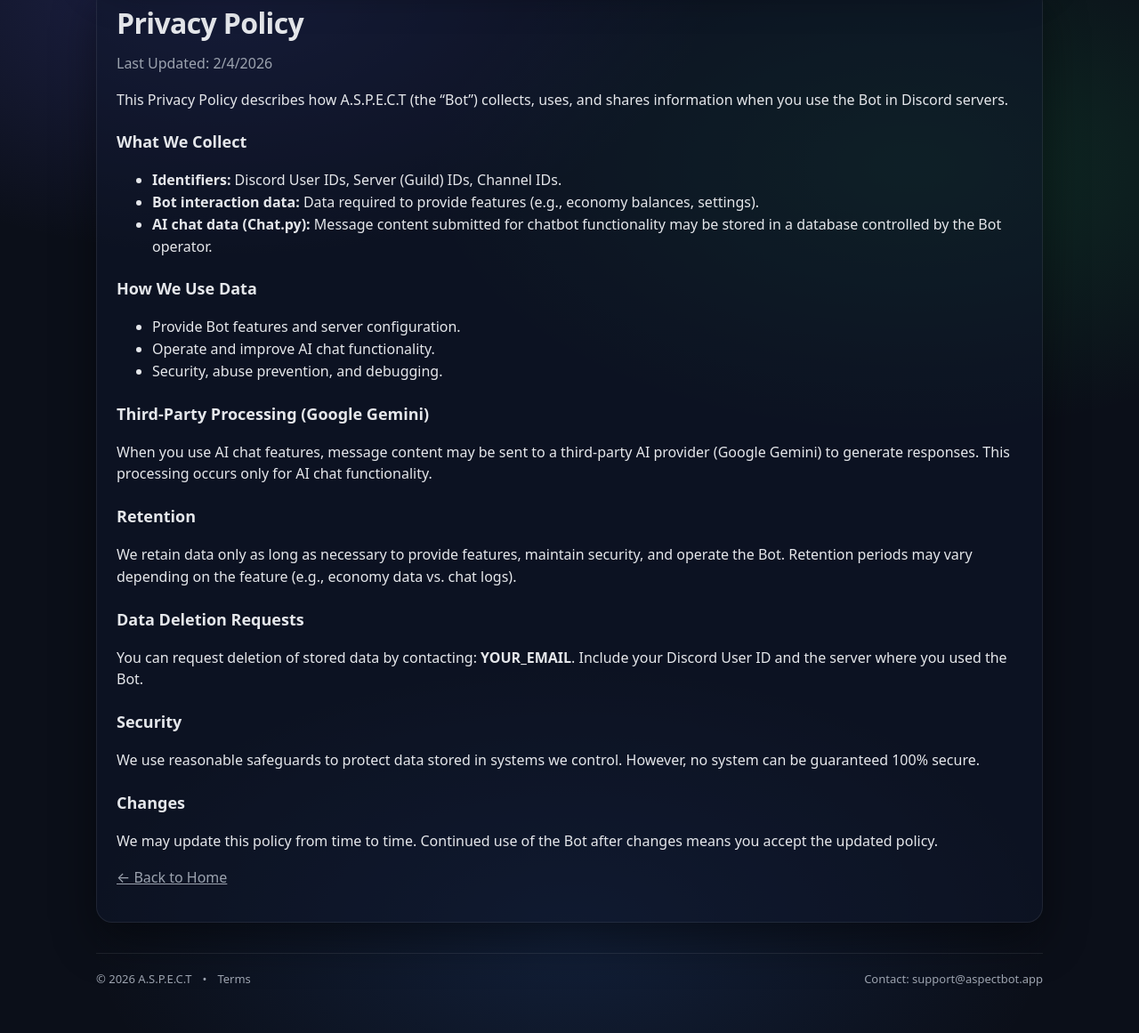
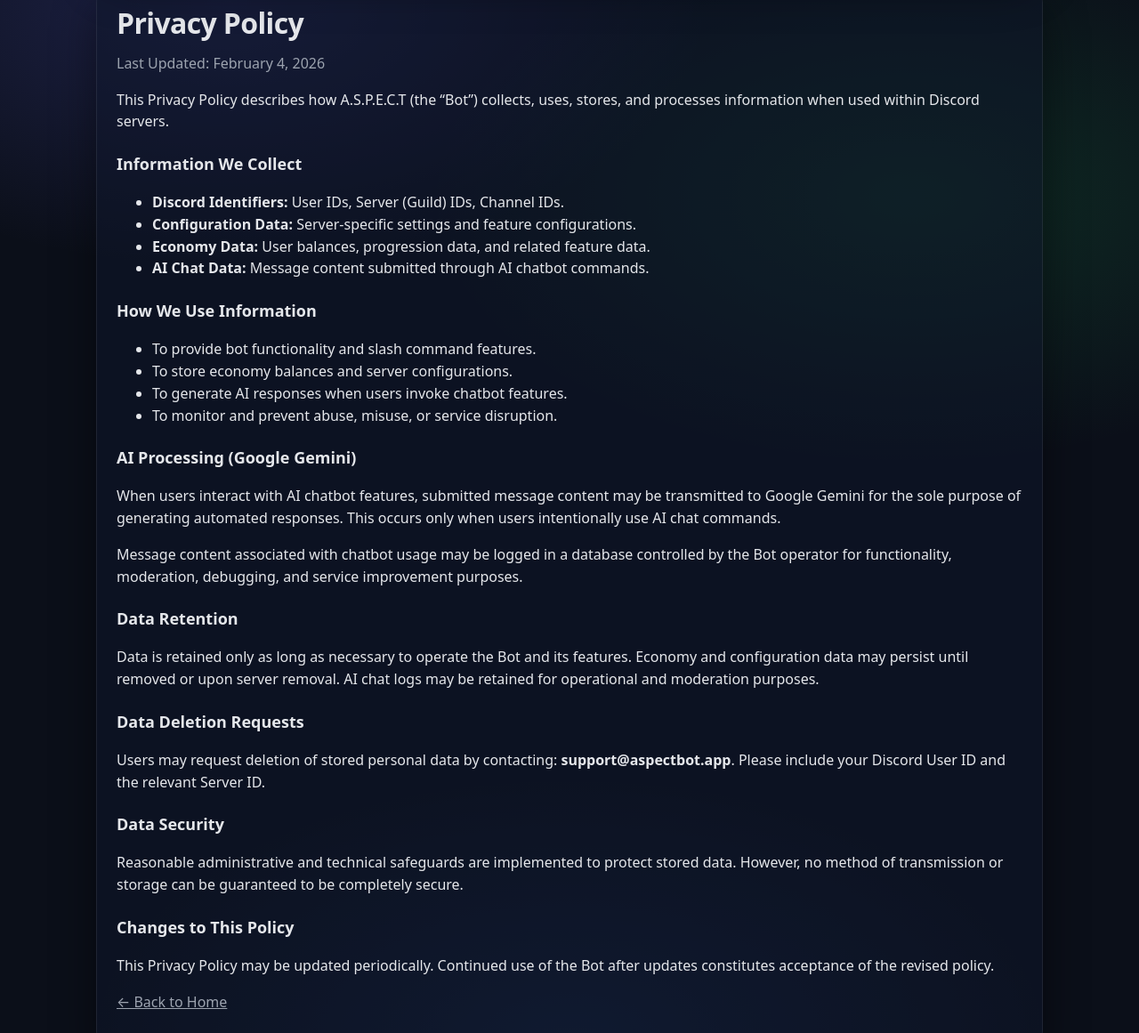
Before and after one commit to AspectOV/discordbotdash, a website: page public/privacy/index.html in a window 1280 px wide. Shown: the part 145-1306 px from the top of the page at 89% size. Drawn offline with Linux system fonts and the light colour scheme.

Commit message:
Update privacy and terms pages with support email and improved policy wording

```diff
--- a/public/privacy/index.html
+++ b/public/privacy/index.html
@@ -10,7 +10,7 @@
   <div class="wrap">
     <div class="nav">
       <a class="brand" href="/">
-        <div class="logo" aria-hidden="true"></div>
+        <div class="logo"></div>
         <div>
           <strong>A.S.P.E.C.T</strong><br/>
           <span style="font-size:12px;color:var(--muted)">Privacy Policy</span>
@@ -24,54 +24,66 @@
 
     <div class="page">
       <h1>Privacy Policy</h1>
-      <p class="muted">Last Updated: 2/4/2026</p>
+      <p class="muted">Last Updated: February 4, 2026</p>
 
       <p>
-        This Privacy Policy describes how A.S.P.E.C.T (the “Bot”) collects, uses, and shares information when you use
-        the Bot in Discord servers.
+        This Privacy Policy describes how A.S.P.E.C.T (the “Bot”) collects,
+        uses, stores, and processes information when used within Discord servers.
       </p>
 
-      <h2>What We Collect</h2>
+      <h2>Information We Collect</h2>
       <ul>
-        <li><b>Identifiers:</b> Discord User IDs, Server (Guild) IDs, Channel IDs.</li>
-        <li><b>Bot interaction data:</b> Data required to provide features (e.g., economy balances, settings).</li>
-        <li><b>AI chat data (Chat.py):</b> Message content submitted for chatbot functionality may be stored in a database controlled by the Bot operator.</li>
+        <li><strong>Discord Identifiers:</strong> User IDs, Server (Guild) IDs, Channel IDs.</li>
+        <li><strong>Configuration Data:</strong> Server-specific settings and feature configurations.</li>
+        <li><strong>Economy Data:</strong> User balances, progression data, and related feature data.</li>
+        <li><strong>AI Chat Data:</strong> Message content submitted through AI chatbot commands.</li>
       </ul>
 
-      <h2>How We Use Data</h2>
+      <h2>How We Use Information</h2>
       <ul>
-        <li>Provide Bot features and server configuration.</li>
-        <li>Operate and improve AI chat functionality.</li>
-        <li>Security, abuse prevention, and debugging.</li>
+        <li>To provide bot functionality and slash command features.</li>
+        <li>To store economy balances and server configurations.</li>
+        <li>To generate AI responses when users invoke chatbot features.</li>
+        <li>To monitor and prevent abuse, misuse, or service disruption.</li>
       </ul>
 
-      <h2>Third-Party Processing (Google Gemini)</h2>
+      <h2>AI Processing (Google Gemini)</h2>
       <p>
-        When you use AI chat features, message content may be sent to a third-party AI provider (Google Gemini) to
-        generate responses. This processing occurs only for AI chat functionality.
+        When users interact with AI chatbot features, submitted message content
+        may be transmitted to Google Gemini for the sole purpose of generating
+        automated responses. This occurs only when users intentionally use AI chat commands.
+      </p>
+      <p>
+        Message content associated with chatbot usage may be logged in a database
+        controlled by the Bot operator for functionality, moderation, debugging,
+        and service improvement purposes.
       </p>
 
-      <h2>Retention</h2>
+      <h2>Data Retention</h2>
       <p>
-        We retain data only as long as necessary to provide features, maintain security, and operate the Bot. Retention
-        periods may vary depending on the feature (e.g., economy data vs. chat logs).
+        Data is retained only as long as necessary to operate the Bot and its features.
+        Economy and configuration data may persist until removed or upon server removal.
+        AI chat logs may be retained for operational and moderation purposes.
       </p>
 
       <h2>Data Deletion Requests</h2>
       <p>
-        You can request deletion of stored data by contacting: <b>YOUR_EMAIL</b>. Include your Discord User ID and the
-        server where you used the Bot.
+        Users may request deletion of stored personal data by contacting:
+        <strong>support@aspectbot.app</strong>.
+        Please include your Discord User ID and the relevant Server ID.
       </p>
 
-      <h2>Security</h2>
+      <h2>Data Security</h2>
       <p>
-        We use reasonable safeguards to protect data stored in systems we control. However, no system can be guaranteed
-        100% secure.
+        Reasonable administrative and technical safeguards are implemented to protect
+        stored data. However, no method of transmission or storage can be guaranteed
+        to be completely secure.
       </p>
 
-      <h2>Changes</h2>
+      <h2>Changes to This Policy</h2>
       <p>
-        We may update this policy from time to time. Continued use of the Bot after changes means you accept the updated policy.
+        This Privacy Policy may be updated periodically. Continued use of the Bot
+        after updates constitutes acceptance of the revised policy.
       </p>
 
       <p class="muted"><a href="/">← Back to Home</a></p>
```
Also changed, not shown: public/terms/index.html (+28 -18 lines), src/worker.js (+14 -14 lines), public/favicon.png (added).
